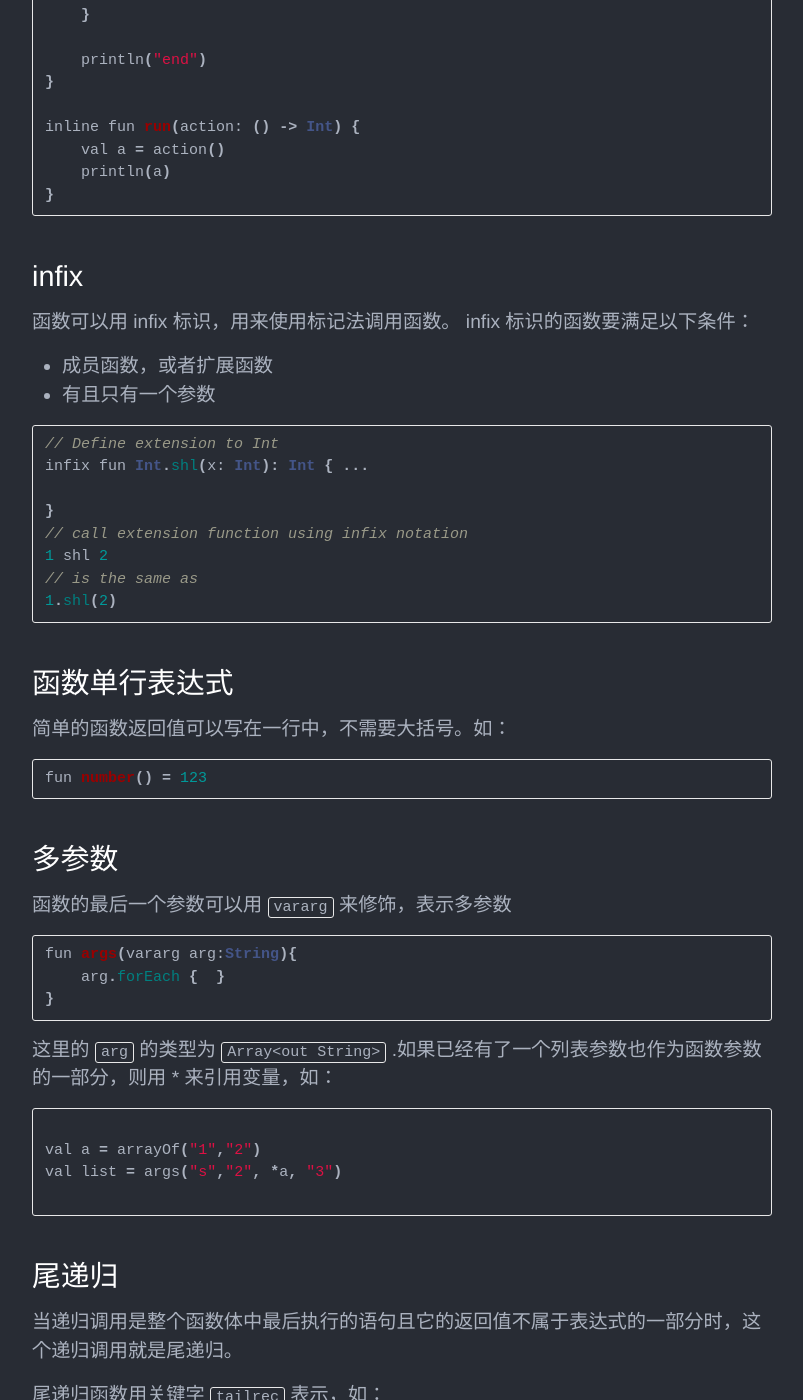
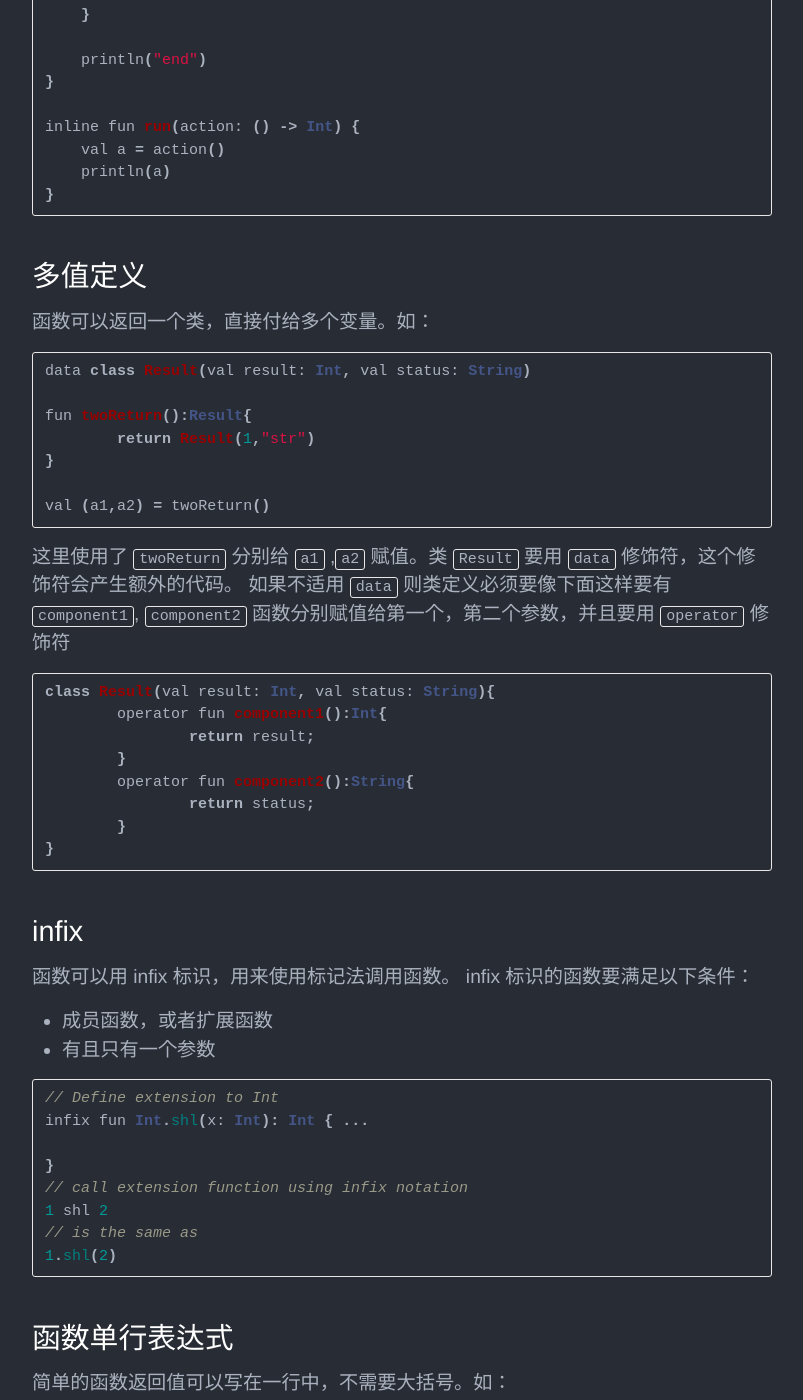
Before and after one commit to yuncheolkim/jyzblog.github.io, a Jekyll site: the page built from _posts/kotlin/2016-03-30-kotlin-ch3.md, in a window 1280 px wide and 1400 px high, scrolled down 3132 px. Shown: the whole window, without its empty margins (238-1041 px from the left). Built offline with Jekyll 4.4.1, drawn with Linux system fonts in a browser that asks for light colours; comment, search, counter and statistics services are not loaded.

Commit message:
kotlin ch3 function fix

````diff
--- a/_posts/kotlin/2016-03-30-kotlin-ch3.md
+++ b/_posts/kotlin/2016-03-30-kotlin-ch3.md
@@ -151,7 +151,33 @@ inline fun run(action: () -> Int) {
     println(a)
 }
 ```
+### 多值定义
 
+函数可以返回一个类，直接付给多个变量。如：
+
+```java
+data class Result(val result: Int, val status: String)
+
+fun twoReturn():Result{
+	return Result(1,"str")
+}
+
+val (a1,a2) = twoReturn()
+```
+
+这里使用了 `twoReturn` 分别给 `a1` ,`a2` 赋值。类 `Result` 要用 `data` 修饰符，这个修饰符会产生额外的代码。
+如果不适用 `data` 则类定义必须要像下面这样要有 `component1`, `component2` 函数分别赋值给第一个，第二个参数，并且要用 `operator` 修饰符
+
+```java
+class Result(val result: Int, val status: String){
+	operator fun component1():Int{
+		return result;
+	}
+	operator fun component2():String{
+		return status;
+	}
+}
+```
 ### infix
 
 函数可以用 infix 标识，用来使用标记法调用函数。
````
